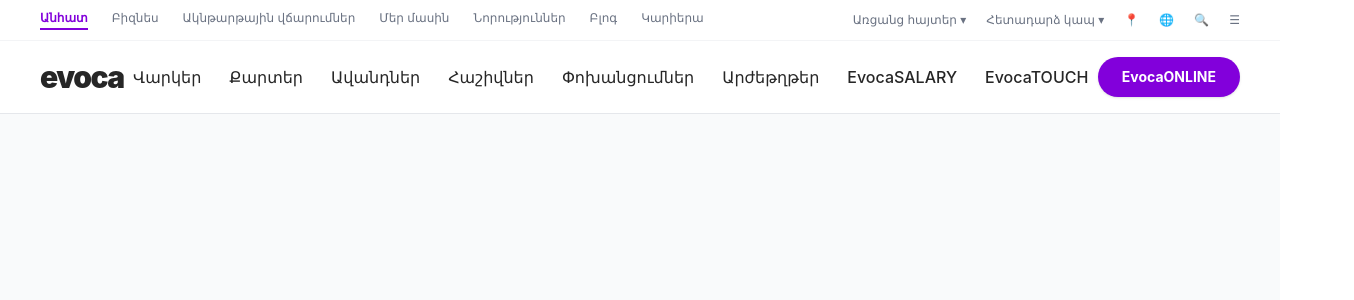
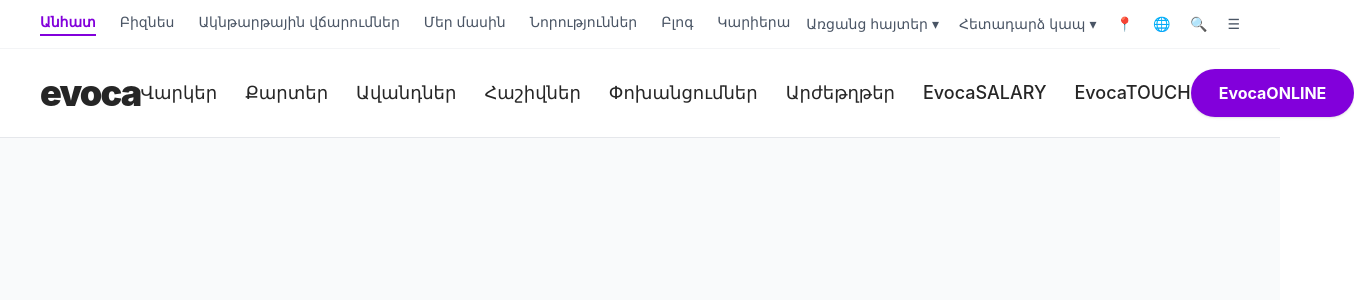
Before and after one commit to nonnajulikyanait-hash/my-react-app, a React (Vite) app: page / in a window 1280 px wide. Shown: the top 300 px of the page, 1354 px wide, since content can reach past the window. Built offline with nearby package versions, Linux system fonts and the light colour scheme; no server answers.

Commit message:
Make header text larger

```diff
--- a/src/components/header.jsx
+++ b/src/components/header.jsx
@@ -3,8 +3,8 @@
 function Header() {
   return (
     <header className="w-full font-sans bg-white border-b border-gray-200">
-      {/* Վերին փոքր մենյու */}
-      <div className="hidden lg:flex justify-between items-center px-10 py-2.5 text-xs text-gray-500 border-b border-gray-100">
+      {/* Վերին փոքր մենյու (ტառերը փոքր-ինչ մեծացված՝ text-sm) */}
+      <div className="hidden lg:flex justify-between items-center px-10 py-3 text-sm text-gray-600 border-b border-gray-100">
         <div className="flex space-x-6">
           <span className="font-bold text-purple-700 border-b-2 border-purple-700 pb-0.5 cursor-pointer">Անհատ</span>
           <span className="cursor-pointer hover:text-black transition-colors">Բիզնես</span>
@@ -25,14 +25,14 @@
       </div>
 
       {/* Հիմնական նավիգացիա (Լոգո և հիմնական բաժիններ) */}
-      <div className="flex justify-between items-center px-6 lg:px-10 py-4">
+      <div className="flex justify-between items-center px-6 lg:px-10 py-5">
         {/* Լոգո */}
         <div className="flex items-center">
-          <h1 className="text-3xl font-black text-neutral-800 tracking-tighter m-0">evoca</h1>
+          <h1 className="text-4xl font-black text-neutral-800 tracking-tighter m-0">evoca</h1>
         </div>
 
-        {/* Հիմնական մենյուի հղումներ (տառերը փոքր-ինչ մեծացված՝ text-base) */}
-        <nav className="hidden xl:flex space-x-7 text-base font-medium text-neutral-800">
+        {/* Հիմնական մենյուի հղումներ (ավելի մեծ տառեր՝ text-lg) */}
+        <nav className="hidden xl:flex space-x-7 text-lg font-medium text-neutral-800">
           <a href="#loans" className="hover:text-purple-700 transition-colors">Վարկեր</a>
           <a href="#cards" className="hover:text-purple-700 transition-colors">Քարտեր</a>
           <a href="#deposits" className="hover:text-purple-700 transition-colors">Ավանդներ</a>
@@ -45,7 +45,7 @@
 
         {/* EvocaONLINE կոճակ */}
         <div className="flex items-center space-x-4">
-          <button className="bg-purple-700 hover:bg-purple-800 text-white font-bold text-sm px-6 py-2.5 rounded-full transition-colors cursor-pointer shadow-sm">
+          <button className="bg-purple-700 hover:bg-purple-800 text-white font-bold text-base px-7 py-3 rounded-full transition-colors cursor-pointer shadow-sm">
             EvocaONLINE
           </button>
         </div>
```
